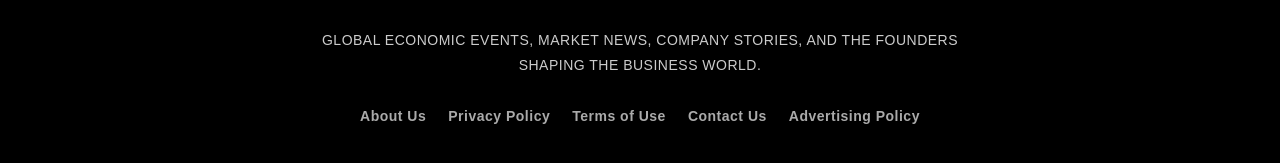
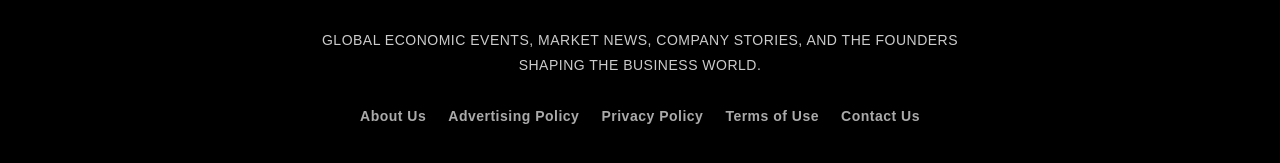
Before and after one commit to business4k/business4k, a Jekyll site: the page built from index.html, in a window 1280 px wide and 1356 px high. Shown: the part 1187-1350 px from the top of the window. Built offline with Jekyll 4.4.1, drawn with Linux system fonts in a browser that asks for light colours; a script that is not in the unit is left out; part of the change alters nothing that is shown.

```diff
--- a/_includes/footer.html
+++ b/_includes/footer.html
@@ -12,8 +12,9 @@
 
 <nav class="footer-links">
     <a href="{{ '/about/' | relative_url }}">About Us</a>
+    <a href="{{ '/advertising-policy/' | relative_url }}">Advertising Policy</a>
     <a href="{{ '/privacy-policy/' | relative_url }}">Privacy Policy</a>
     <a href="{{ '/terms-of-use/' | relative_url }}">Terms of Use</a>
     <a href="{{ '/contact/' | relative_url }}">Contact Us</a>
-    <a href="{{ '/advertising-policy/' | relative_url }}">Advertising Policy</a>
+
 </nav>
```
